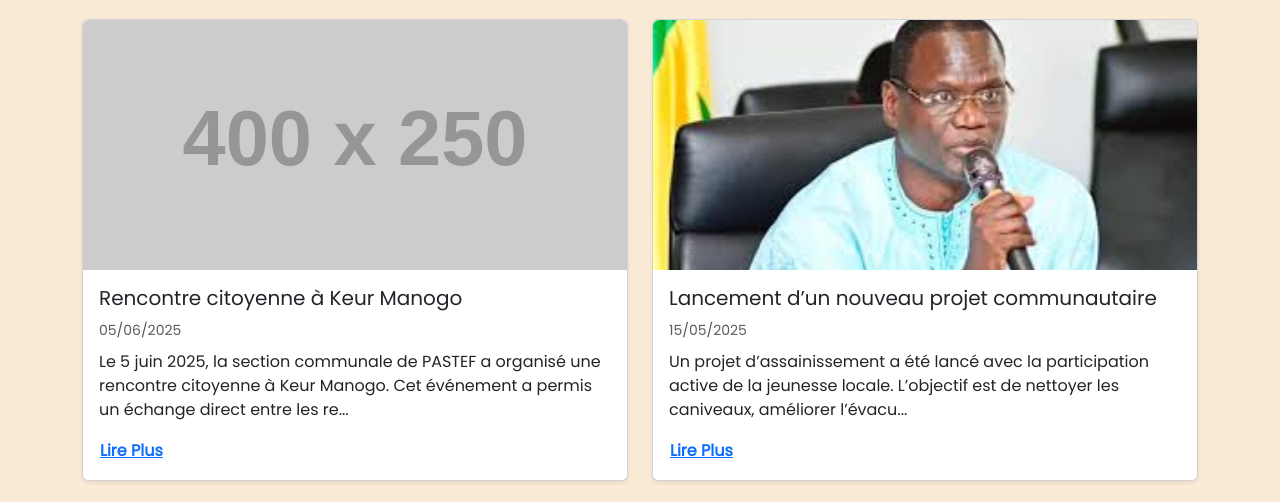
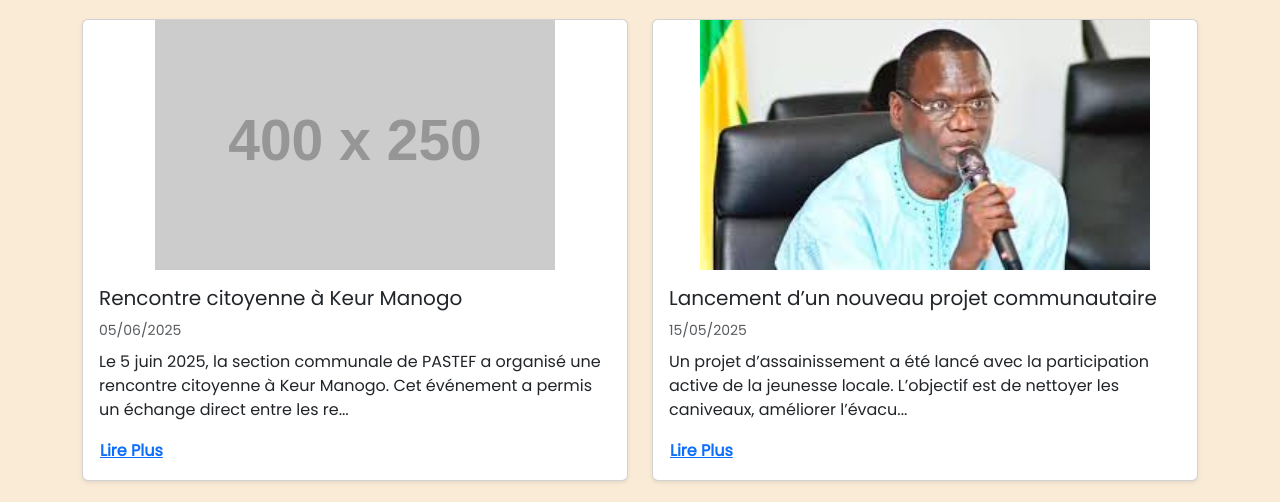
Before and after one commit to Ablaye2025/pastef, a plain HTML site: page actualites.html in a window 1280 px wide. Shown: the part 247-749 px from the top of the page. Drawn offline with nearby package versions, Linux system fonts and the light colour scheme; placeholder pictures from the web are drawn by us.

Commit message:
Update actualites.html

```diff
--- a/actualites.html
+++ b/actualites.html
@@ -16,9 +16,11 @@
 
   <style>
     .card-img-top {
-      object-fit: cover;
-      width: 100%;
-      height: 250px;
+  width: 100%;
+  height: auto; /* hauteur automatique selon largeur */
+  max-height: 250px; /* optionnel, limite la hauteur maxi */
+  object-fit: contain; /* pour ne pas couper l’image, mais avoir des bandes si nécessaire */
+  display: block;
     }
     .card {
       cursor: default;
```
